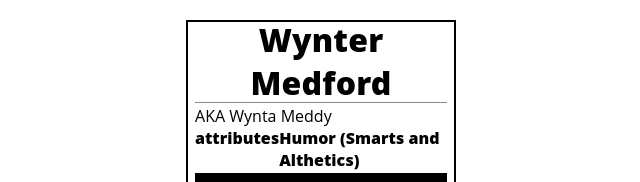
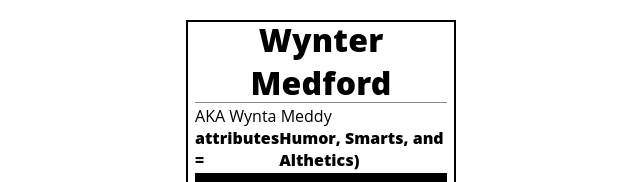
Before and after one commit to ThaManWyntaMeddy/AustinReaves, a plain HTML site: page index.html in a window 1280 px wide. Shown: the top 182 px of the page, 319-959 px from the left. Drawn offline with Linux system fonts and the light colour scheme.

Commit message:
Update index.html

```diff
--- a/index.html
+++ b/index.html
@@ -14,7 +14,7 @@
       <h1 class="bold">Wynter Medford</h1>
       <div class="divider"></div>
       <p>AKA Wynta Meddy</p>
- <p class="bold"> attributes <span>Humor (Smarts and Althetics)</span></p>
+ <p class="bold"> attributes = <span>Humor, Smarts, and Althetics)</span></p>
     </header>
     <div class="divider large"></div>
     <div class="calories-info">
```
